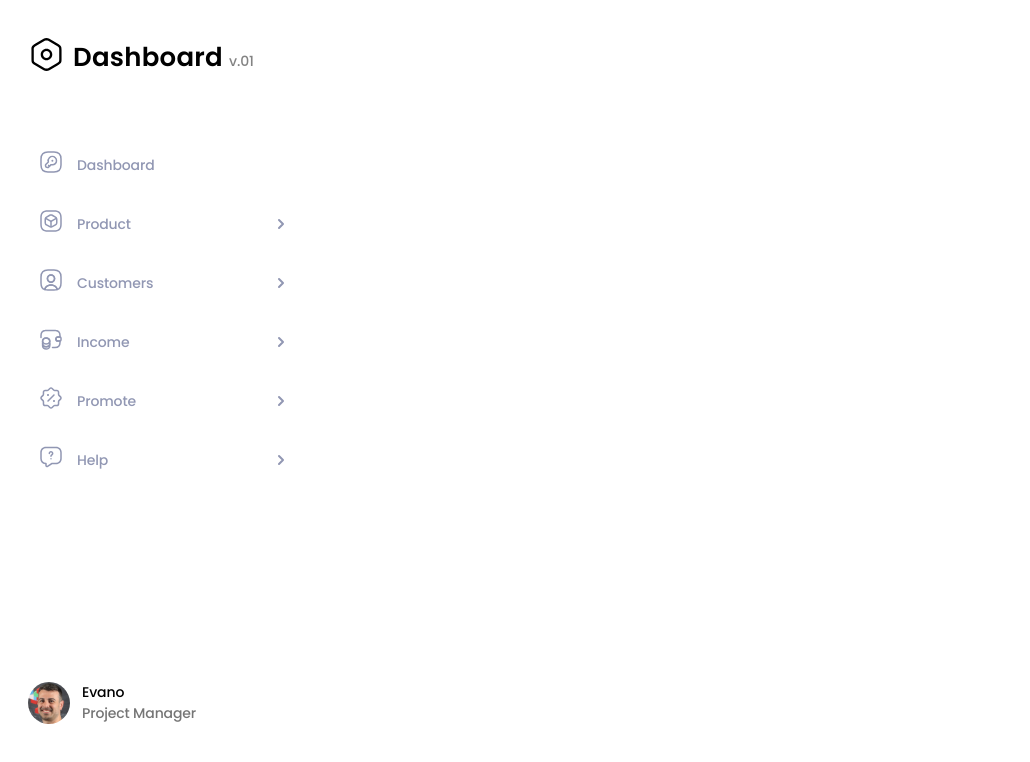
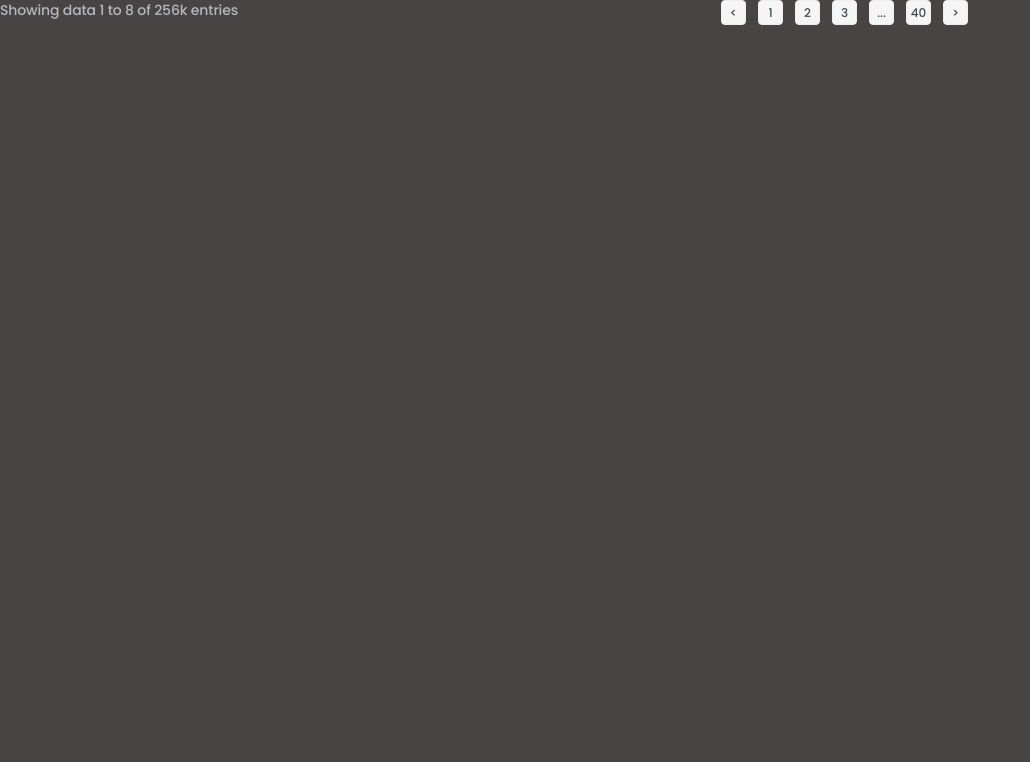
Before and after one commit to PerflexEr/Testovoe1, a React (Create React App) app: page / in a window 1280 px wide. Shown: the top 762 px of the page, without its empty margins (0-1030 px from the left). Built offline with nearby package versions, Linux system fonts and the light colour scheme.

Commit message:
pages navbar rdy

```diff
--- a/src/App.jsx
+++ b/src/App.jsx
@@ -1,10 +1,10 @@
 
 import Menu from "./components/menu/menu";
-
+import PagesNavBar from "./components/pagesNavbar/pagesNavBar";
 function App() {
   return (
    <div className="">
-      <Menu/>
+      <PagesNavBar/>
     </div>
   );
 }
--- a/src/components/pagesNavbar/pagesNavBar.jsx
+++ b/src/components/pagesNavbar/pagesNavBar.jsx
@@ -0,0 +1,22 @@
+import React from 'react';
+import './pagesNavBar.scss'
+const PagesNavBar = ({amounOfEntries , amountOfpages}) => {
+  return (
+    <div className="navbar">
+      <div className="navbar__info">Showing data 1 to 8 of  {amounOfEntries ? amounOfEntries : '256k'} entries</div>
+      <div className="navbar__navigation">
+        <button className="navbar__navigation-prevBtn">{'<'}</button>
+        <div className="navbar__navigation-pagesContainer">
+          <button className="pagesContainer-page">1</button>
+          <button className="pagesContainer-page">2</button>
+          <button className="pagesContainer-page">3</button>
+          <button className="pagesContainer-page dots">...</button>
+          <button className="pagesContainer-page">{amountOfpages ? amountOfpages : '40'}</button>
+        </div>
+        <button className="navbar__navigation-nextBtn">{'>'}</button>
+      </div>
+    </div>
+  );
+};
+
+export default PagesNavBar;
--- a/src/components/pagesNavbar/pagesNavBar.scss
+++ b/src/components/pagesNavbar/pagesNavBar.scss
@@ -0,0 +1,39 @@
+.navbar{
+  display: flex;
+  justify-content: space-between;
+  max-width: 968px;
+  &__info{
+    color: #B5B7C0;
+  }
+  &__navigation{
+    display: flex;
+    gap: 12px;
+    &-pagesContainer{
+      display: flex;
+      gap: 12px;
+      color: #404B52;
+      font-size: 12px;
+    }
+  }
+  &__navigation button{
+    color: #404B52;
+    font-size: 12px;
+    width: 25px;
+    height: 25px;
+    border-radius: 4px;
+    border: 1px solid #EEE;
+    background: #F5F5F5;
+    display: flex;
+    align-items: center;
+    justify-content: center;
+    transition: all ease-in-out 0.3s;
+    &:hover{
+      border: 1px solid #5932EA;
+      background: #5932EA;
+      color: #FFF;
+    }
+  }
+}
+.dots{
+  background-color: transparent;
+}
--- a/src/index.jsx
+++ b/src/index.jsx
@@ -3,7 +3,7 @@ import ReactDOM from 'react-dom/client';
 
 import App from './App';
 import './styles/index.scss'
-
+import './styles/reset.scss'
 const root = ReactDOM.createRoot(document.getElementById('root'));
 root.render(
   <React.StrictMode>
--- a/src/styles/index.scss
+++ b/src/styles/index.scss
@@ -11,5 +11,5 @@ body{
   font-weight: 500;
   line-height: normal;
   letter-spacing: -0.14px;
-
+  background-color: #494444;
 }
--- /dev/null
+++ b/src/styles/reset.scss
@@ -0,0 +1,76 @@
+
+*,
+*::before,
+*::after {
+  box-sizing: border-box;
+}
+
+
+ul[class],
+ol[class] {
+  padding: 0;
+}
+
+
+body,
+h1,
+h2,
+h3,
+h4,
+p,
+ul[class],
+ol[class],
+li,
+figure,
+figcaption,
+blockquote,
+dl,
+dd {
+  margin: 0;
+}
+
+body {
+  min-height: 100vh;
+  scroll-behavior: smooth;
+  text-rendering: optimizeSpeed;
+  line-height: 1.5;
+}
+
+ul[class],
+ol[class] {
+  list-style: none;
+}
+
+a:not([class]) {
+  text-decoration-skip-ink: auto;
+}
+
+img {
+  max-width: 100%;
+  display: block;
+}
+
+article>*+* {
+  margin-top: 1em;
+}
+
+input,
+button,
+textarea,
+select {
+  font: inherit;
+}
+button {
+  border: none;
+  color: inherit;
+  cursor: pointer;
+}
+
+@media (prefers-reduced-motion: reduce) {
+  * {
+    animation-duration: 0.01ms !important;
+    animation-iteration-count: 1 !important;
+    transition-duration: 0.01ms !important;
+    scroll-behavior: auto !important;
+  }
+}
```
Also changed, not shown: src/components/main/main.jsx (added, +11 -0 lines), src/components/main/main.scss (added).
